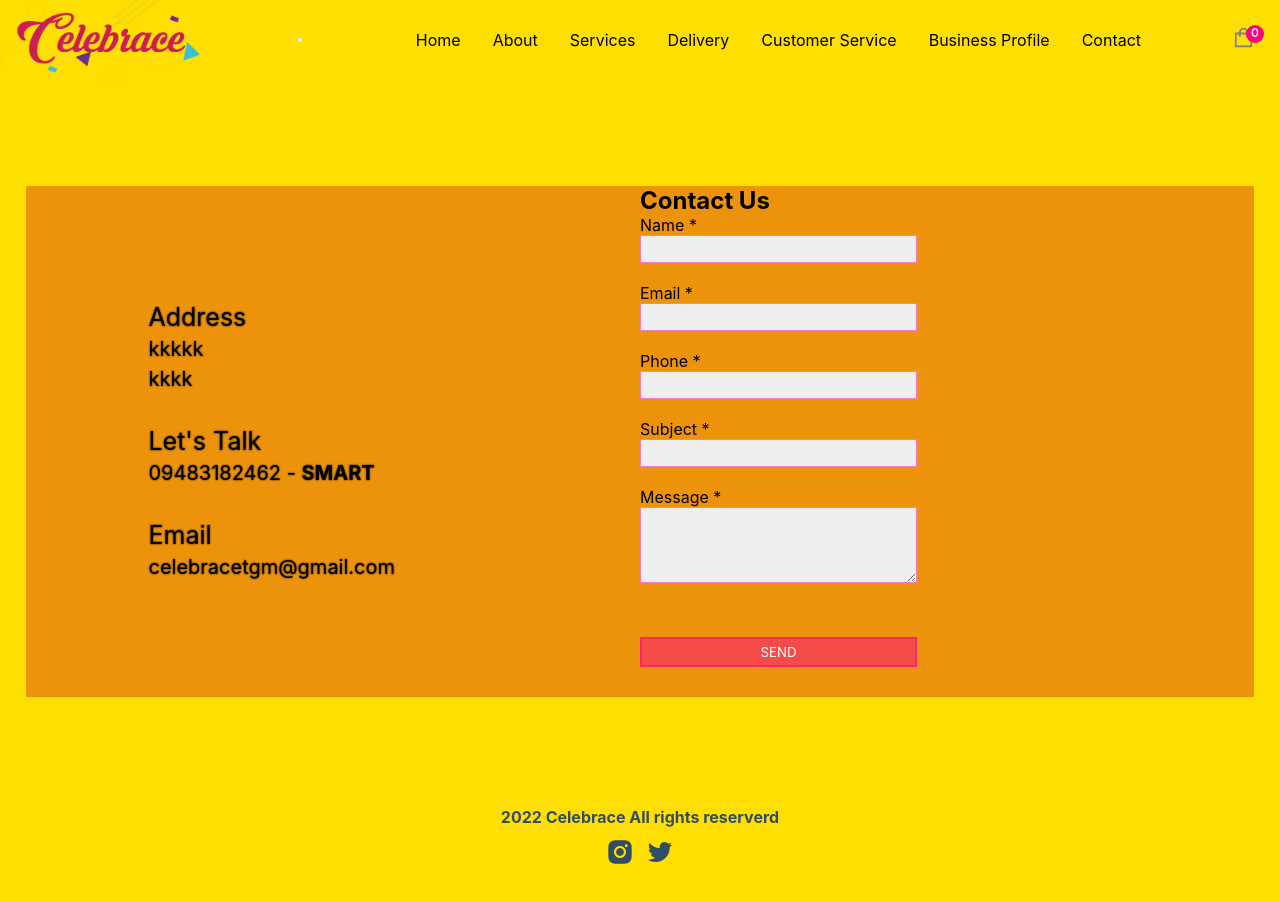
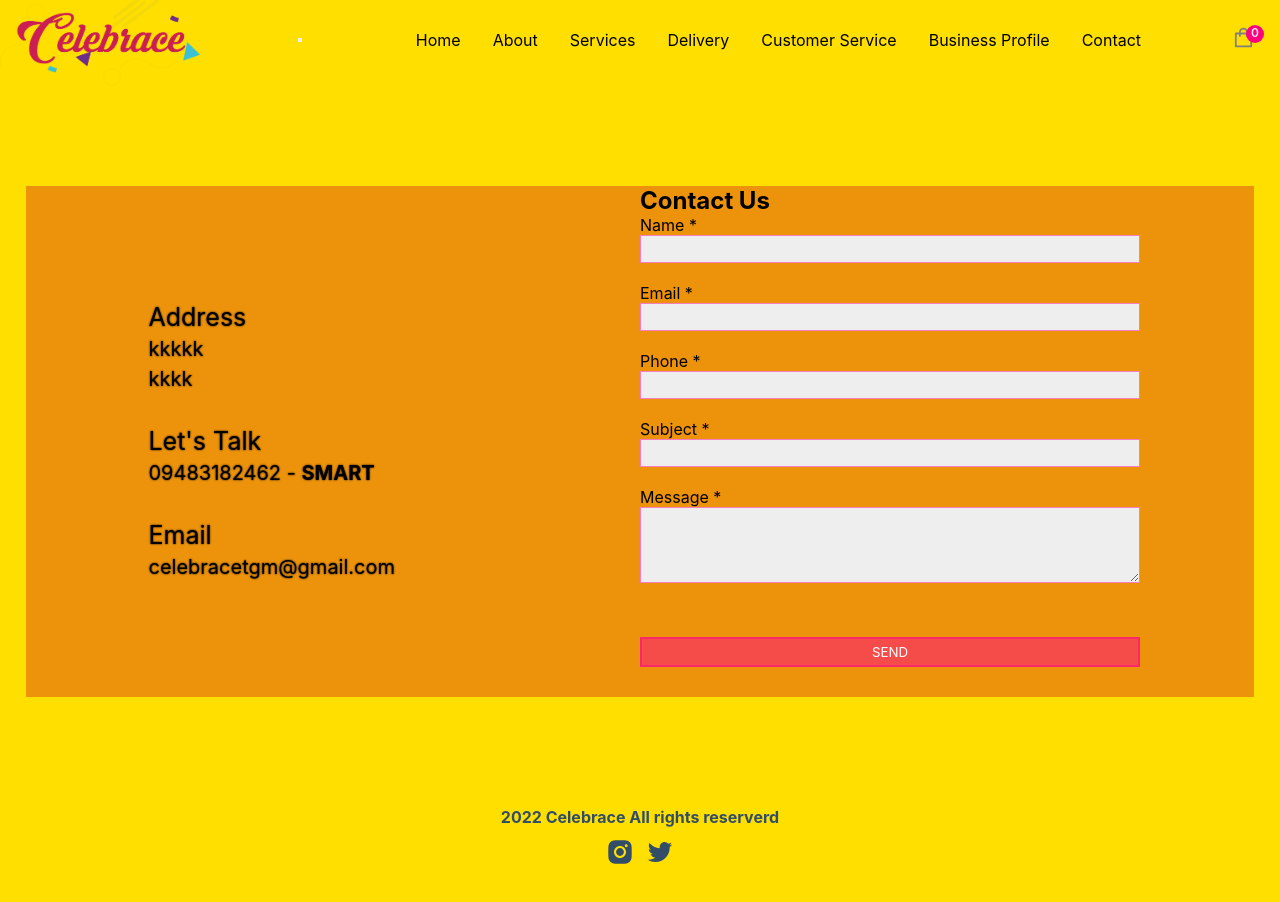
Before and after one commit to GuyWithBag/mobprog-ils, a Next.js app: page /contact in a window 1280 px wide. Shown: the top 902 px of the page. Built offline with nearby package versions, Linux system fonts and the light colour scheme; a web font is replaced by a local one.

Commit message:
inside-contact input, .inside-contact textarea{

```diff
--- a/styles/contact.css
+++ b/styles/contact.css
@@ -41,7 +41,7 @@
   font-size:20px;
 }
 .inside-contact input, .inside-contact textarea{
-  width:100%;
+  width:500px;
   background-color:#eee;
   border:1px solid rgba(255, 0, 140, 0.48);
   padding:5px 10px;
```
